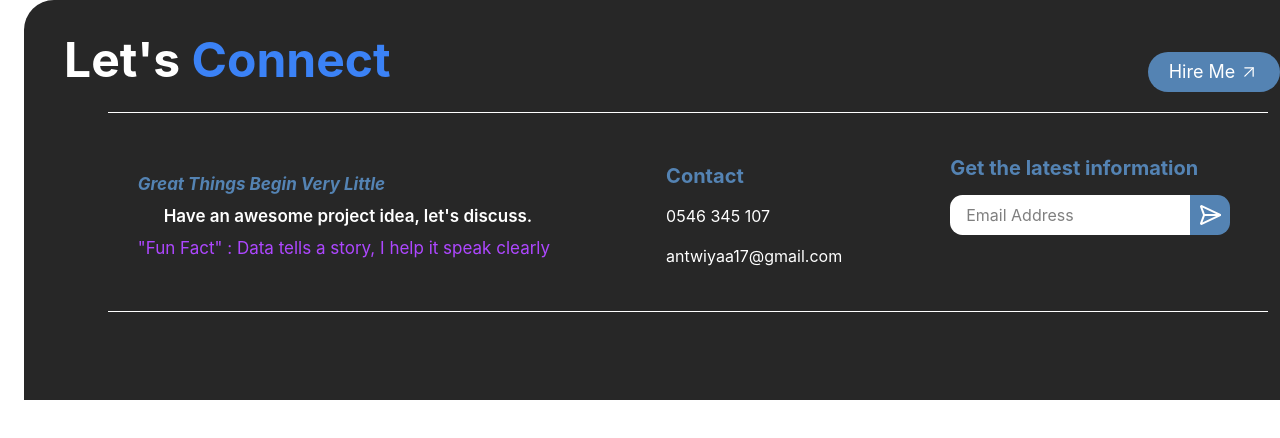
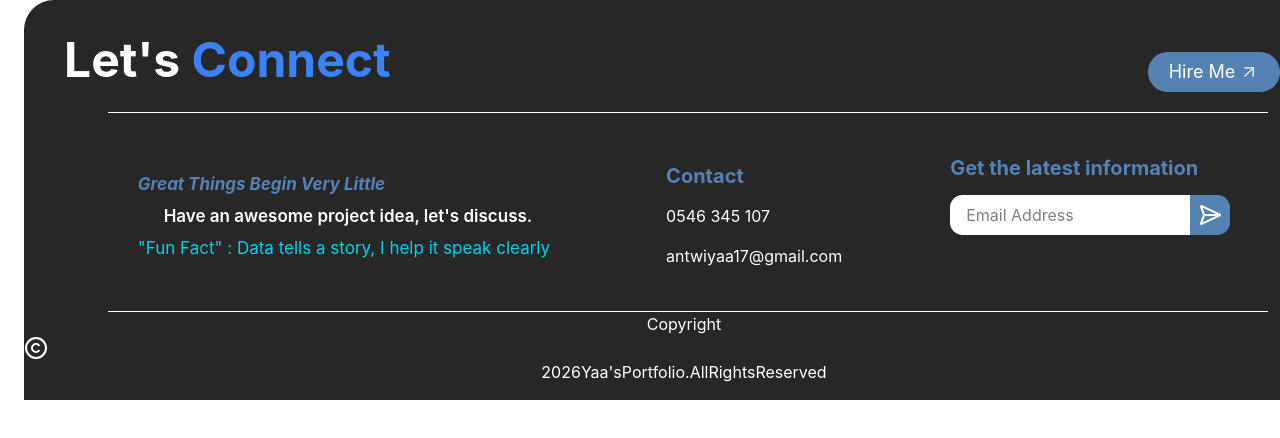
Before and after one commit to yaakydd/Portfolio, a React (Vite) app in the folder frontend/: page / in a window 1280 px wide. Shown: the top 438 px of the page. Built offline with nearby package versions, Linux system fonts and the light colour scheme.

Commit message:
Task completed

```diff
--- a/frontend/src/components/Footer.tsx
+++ b/frontend/src/components/Footer.tsx
@@ -1,4 +1,4 @@
-import { ArrowUpRight, SendHorizonal } from "lucide-react"
+import { ArrowUpRight, SendHorizonal,Copyright } from "lucide-react"
 const Footer = () => {
     return(
         <footer className="bg-[#272727] rounded-tl-[30px] rounded-tr-[30px] w-330 ml-6 h-100 text-white py-2 text-center">
@@ -11,7 +11,7 @@ const Footer = () => {
                 <div className="leading-8 inline-block">
                     <h1 className="text-left font-bold text-[#5483B3]"><i className="text-[17px]">Great Things Begin Very Little</i></h1>
                     <p className="font-semibold text-[17px]">Have an awesome project idea, let's discuss. <br />
-                    <span className="text-purple-500 mr-2 font-normal text-[17px]">"Fun Fact" : Data tells a story, I help it speak clearly</span>
+                    <span className="text-[#03d1ec] mr-2 font-normal text-[17px]">"Fun Fact" : Data tells a story, I help it speak clearly</span>
                     </p>
                 </div>
                 <div className="text-left leading-10">
@@ -29,6 +29,10 @@ const Footer = () => {
                 </div>
             </div>
             <hr className="border-white w-290 ml-21 "  />
+            <div className="">
+                <p>Copyright<Copyright className="" />
+                2026Yaa'sPortfolio.AllRightsReserved</p>
+            </div>
         </footer>
     )
 }
```
